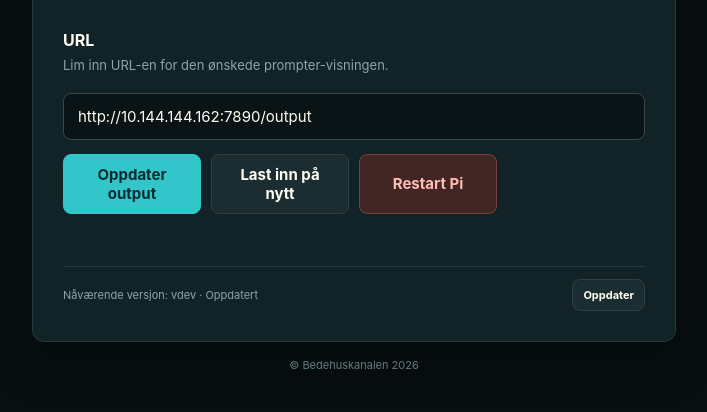
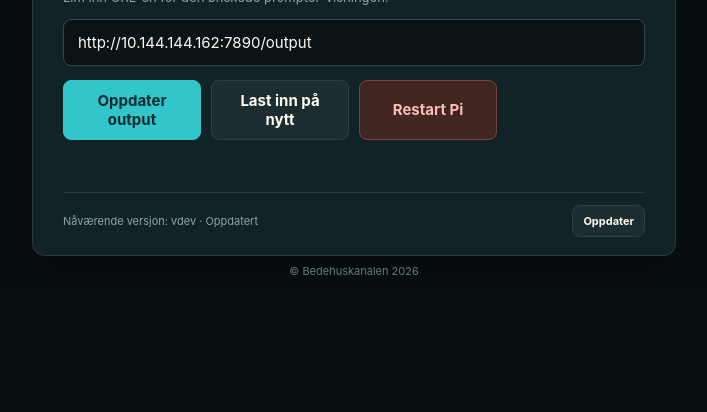
Before and after one commit to tv12bedehuskanalen/bk-prompter-output, a Flask app: page / in a window 1280 px wide. Shown: the part 599-1011 px from the top of the page, without its empty margins (286-993 px from the left). After the commit the page ends 874 px from the top, so only its background shows below. Run offline with Flask 3, Linux system fonts and the light colour scheme.

Commit message:
Release v2.3.30

```diff
--- a/raspberry-pi/templates/index.html
+++ b/raspberry-pi/templates/index.html
@@ -100,6 +100,23 @@
       @media (max-width: 520px) {
         header { min-height: 68px; padding: 14px 18px; }
         .actions { grid-template-columns: 1fr; }
+      }
+      /* Fit the control page in a normal desktop browser viewport, including
+         Firefox's tab, address and bookmark bars. The kiosk layout keeps its
+         existing proportions; this only tightens vertical spacing when the
+         available browser height is limited. */
+      @media (min-width: 521px) and (max-height: 900px) {
+        body { overflow-y: hidden; }
+        main { padding-top: 18px; padding-bottom: 10px; }
+        .hero { gap: 18px; }
+        .hero-logo { width: 72px; flex-basis: 72px; transform: translateY(7px) scale(1.18); }
+        .eyebrow, .title-display, .title-input { font-size: 18px; }
+        h1 { margin-top: 8px; font-size: clamp(25px, 4vw, 32px); }
+        .card { margin-top: 18px; }
+        .preview-heading { padding-top: 12px; padding-bottom: 12px; }
+        .card-section:not(.preview-section) { padding-top: 18px; padding-bottom: 18px; }
+        .hint { margin-bottom: 12px; }
+        footer { padding-top: 8px; }
       }
     </style>
   </head>
```
Also changed, not shown: 1 other file.
